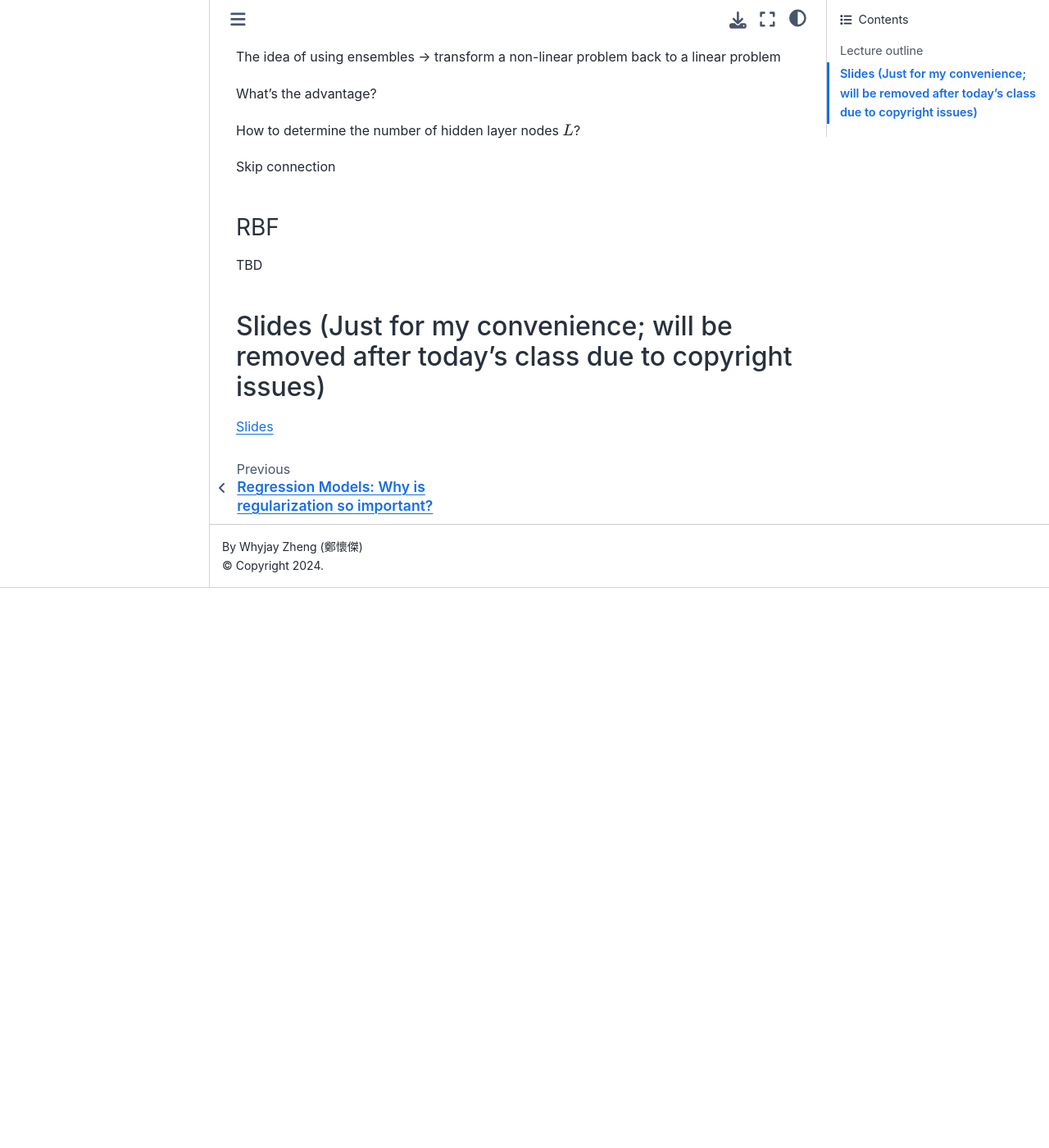
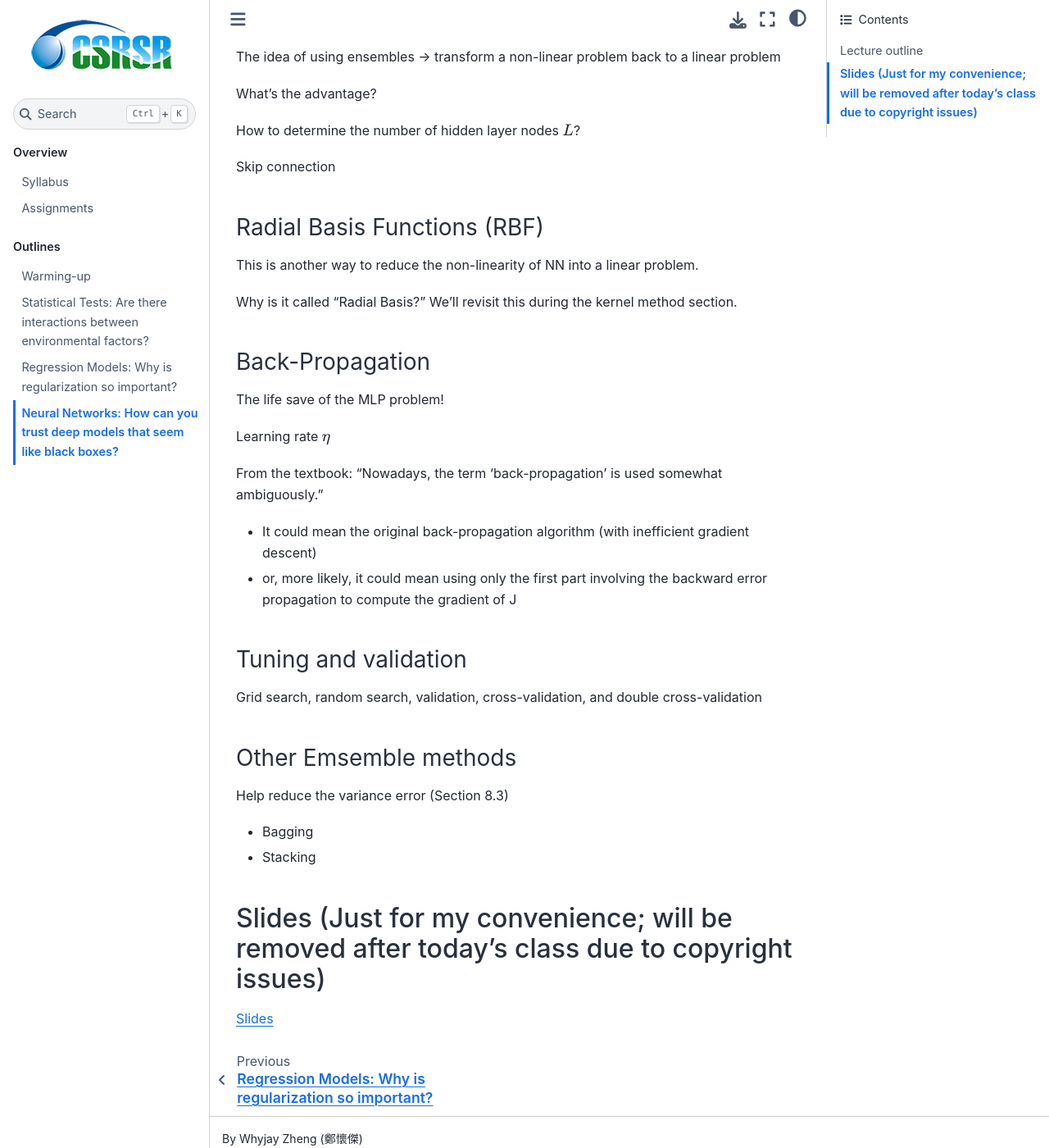
Before and after one commit to whyjz/ncu-env-data-science-zhtw, a Jupyter Book: the page built from docs/outlines/week6-8.md, in a window 1280 px wide and 1400 px high, scrolled down 1215 px. Shown: the whole window at 82% size. Built offline with Jupyter Book 1.0.4 settings and Sphinx 7.4.7 and the Sphinx Book theme 1.1.4, drawn with Linux system fonts in a browser that asks for light colours; before the commit the page ends 1932 px from its top, so only the background shows below that.

Commit message:
Update topic 3 (latter half)

```diff
--- a/docs/outlines/week6-8.md
+++ b/docs/outlines/week6-8.md
@@ -45,9 +45,32 @@
 
 Skip connection
 
-### RBF
+### Radial Basis Functions (RBF)
 
-TBD
+This is another way to reduce the non-linearity of NN into a linear problem.
+
+Why is it called "Radial Basis?" We'll revisit this during the kernel method section.
+
+### Back-Propagation
+
+The life save of the MLP problem!
+
+Learning rate $\eta$
+
+From the textbook: "Nowadays, the term ‘back-propagation’ is used somewhat ambiguously."
+- It could mean the original back-propagation algorithm (with inefficient gradient descent)
+- or, more likely, it could mean using only the first part involving the backward error propagation to compute the gradient of J
+
+### Tuning and validation
+
+Grid search, random search, validation, cross-validation, and double cross-validation
+
+### Other Emsemble methods
+
+Help reduce the variance error (Section 8.3)
+
+- Bagging
+- Stacking
 
 ## Slides (Just for my convenience; will be removed after today's class due to copyright issues)
 
```
Also changed, not shown: docs/outlines/week4-5.md (+0 -4 lines), docs/syllabus.md (+1 -1 lines).
